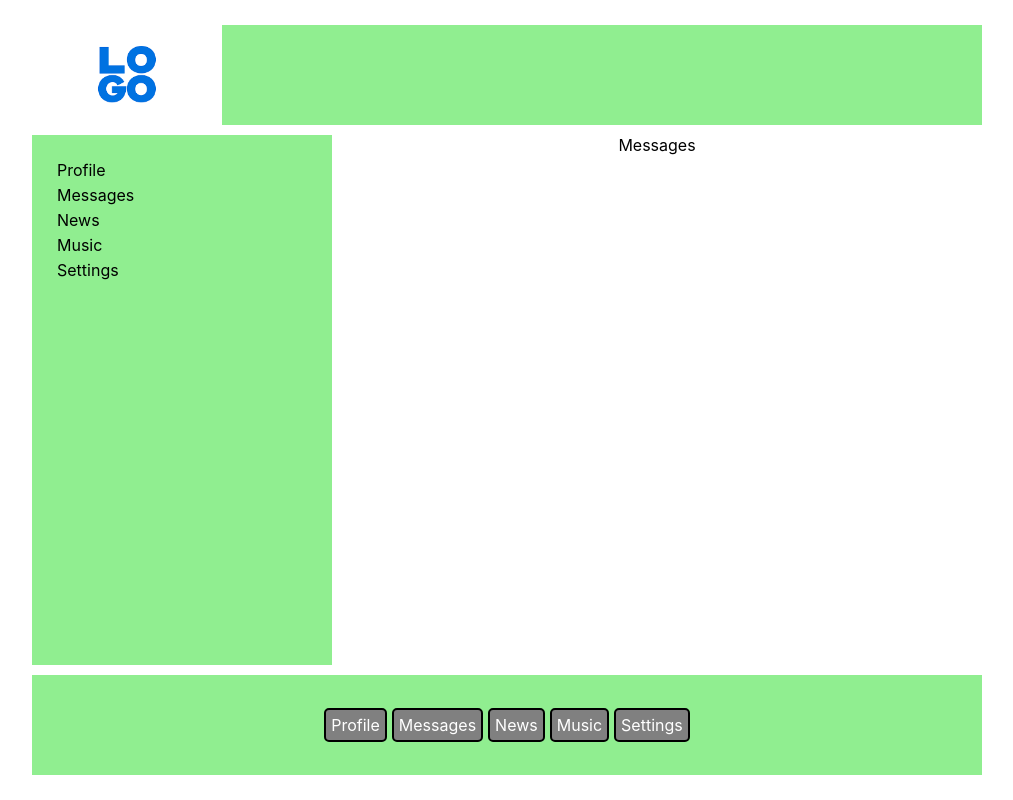
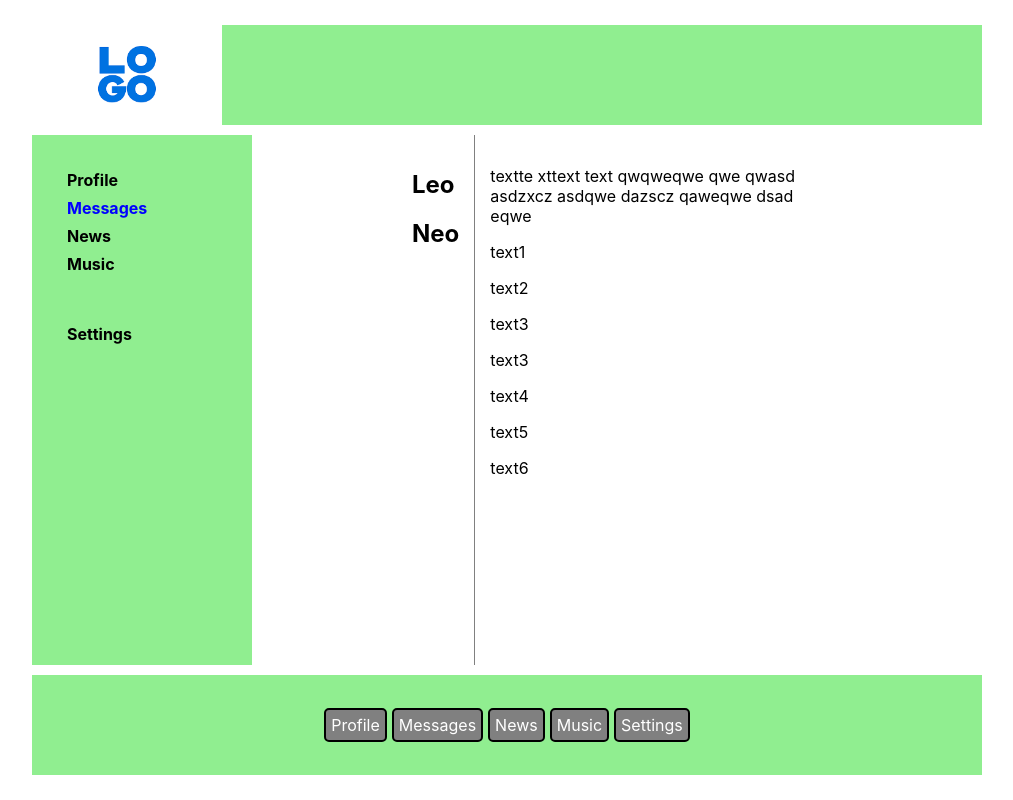
Before and after one commit to pampukhaleo/samurai-way-main, a React (Create React App) app: page /messages in a window 1280 px wide. Shown: the whole page, without its empty margins (133-1146 px from the left). Built offline with nearby package versions, Linux system fonts and the light colour scheme.

Commit message:
Messages component

```diff
--- a/src/App.tsx
+++ b/src/App.tsx
@@ -17,6 +17,7 @@ const headerButtonsList = [
   { id: 4, name: 'Music', href: './music' },
   { id: 5, name: 'Settings', href: './settings' },
 ]
+
 const profileData = {
   name: 'Leo P.',
   birthday: 32,
@@ -25,6 +26,29 @@ const profileData = {
   website: 'https://github.com/pampukhaleo',
   profilePicture: 'https://images.unsplash.com/photo-1503023345310-bd7c1de61c7d?ixlib=rb-4.0.3&ixid=M3wxMjA3fDB8MHxzZWFyY2h8Mnx8aHVtYW58ZW58MHx8MHx8fDA%3D&w=1000&q=80'
 }
+
+const messageData = [
+  {
+    id: 1,
+    profileName: 'Leo',
+    messages: [
+      { message: 'textte xttext text qwqweqwe qwe qwasd asdzxcz asdqwe dazscz qaweqwe dsad eqwe' },
+      { message: 'text1' },
+      { message: 'text2' },
+      { message: 'text3' },
+    ]
+  },
+  {
+    id: 2,
+    profileName: 'Neo',
+    messages: [
+      { message: 'text3' },
+      { message: 'text4' },
+      { message: 'text5' },
+      { message: 'text6' },
+    ]
+  },
+]
 
 function App() {
   return (
@@ -36,7 +60,7 @@ function App() {
           {/*<Profile profileData={profileData}/>*/ }
           <div className="content">
             <Route path="/profile" render={ () => <Profile profileData={ profileData }/> }/>
-            <Route path="/messages" render={ () => <Messages/> }/>
+            <Route path="/messages" render={ () => <Messages messageData={ messageData }/> }/>
             <Route path="/news" render={ () => <News/> }/>
             <Route path="/music" render={ () => <Music/> }/>
             <Route path="/settings" render={ () => <Settings/> }/>
--- a/src/componens/Messages/Messages.tsx
+++ b/src/componens/Messages/Messages.tsx
@@ -1,9 +1,35 @@
 import React from 'react'
+import './messages.css'
 
-export const Messages = () => {
+type MessageType = {
+  message: string
+}
+
+type MessagesType = {
+  id: number
+  profileName: string
+  messages: MessageType[]
+}
+
+type MessageDataPropsType = {
+  messageData: MessagesType[]
+}
+
+export const Messages = ({ messageData }: MessageDataPropsType) => {
   return (
-    <div>
-      Messages
+    <div className="container">
+      <div className="dialogs">
+        { messageData.map(dialog => (
+          <h2>{ dialog.profileName }</h2>
+        )) }
+      </div>
+      <div className="messages">
+        { messageData.map(({ messages }) => (
+          messages.map(({ message }) => (
+            <p>{ message }</p>
+          ))
+        )) }
+      </div>
     </div>
   )
 }
--- /dev/null
+++ b/src/componens/Messages/messages.css
@@ -0,0 +1,16 @@
+.container {
+    height: 100%;
+    display: flex;
+    width: 450px;
+    margin-left: 10px;
+    margin-bottom: 10px;
+}
+
+.dialogs {
+    padding: 15px;
+    border-right: 1px solid grey;
+}
+
+.messages {
+    padding: 15px;
+}
--- a/src/componens/Sidebar/sidebar.css
+++ b/src/componens/Sidebar/sidebar.css
@@ -1,7 +1,7 @@
 .header {
-    width: 250px;
+    min-width: 150px;
     background-color: lightgreen;
-    padding: 25px;
+    padding: 35px;
     margin-top: 10px;
     margin-bottom: 10px;
 }
@@ -9,11 +9,20 @@
 .sidebarLink {
     display: block;
     width: 40%;
-    margin-bottom: 5px;
+    margin-bottom: 8px;
     text-decoration: none;
     color: black;
+    font-weight: bold;
 }
 
-.link:last-child {
+.sidebarLink:hover {
+    color: white;
+}
+
+.active {
+    color: blue;
+}
+
+.sidebarLink:last-child {
     margin-top: 50px;
 }
```
